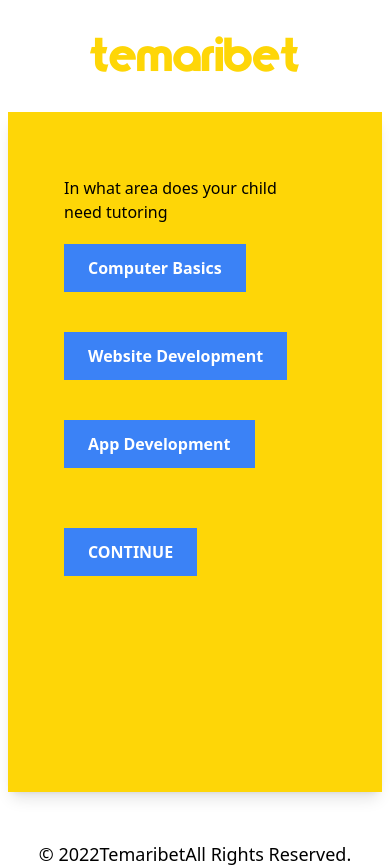
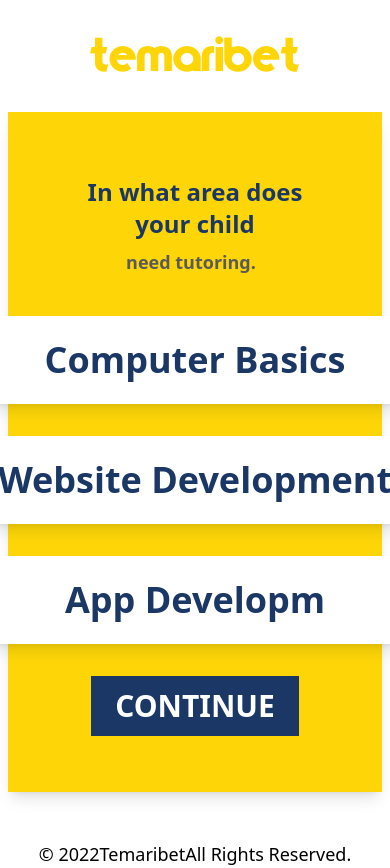
Before and after one commit to bekiTil/Temaribet-front-end-dev, a Next.js app in the folder TemariBet/nextjs-blog/: page /parentRegistration/11 in a window 390 px wide. Built offline with nearby package versions, Linux system fonts and the light colour scheme.

Commit message:
page11 made responsive

```diff
--- a/TemariBet/nextjs-blog/components/Parent/child_components/page11.js
+++ b/TemariBet/nextjs-blog/components/Parent/child_components/page11.js
@@ -1,28 +1,36 @@
 const Page11 = () => {
   return (
-    <div className = "bg-[#FED607]">
-      <div>
-        <h1>In what area does your child</h1>
-        <p>need tutoring</p>
+    <div className="bg-[#FED607]">
+      <div className="text-center lg:text-left">
+        <h1 className="text-2xl  md:text-3xl text-[#1A3765] font-bold 2xl:pr-30">
+          In what area does your child
+        </h1>
+        <p className=" text-lg md:text-2xl text-[#5A5A5A] font-semibold  pl-0 p-2">
+          need tutoring.
+        </p>
       </div>
 
-      <div>
-        <button className="my-5 bg-blue-500 hover:bg-blue-700 text-white font-bold py-3 px-6 ">
-          Computer Basics
-        </button>
-        <br></br>
-        <button className="my-5 bg-blue-500 hover:bg-blue-700 text-white font-bold py-3 px-6 ">
-          Website Development
-        </button>
-        <br></br>
-        <button className="my-5 bg-blue-500 hover:bg-blue-700 text-white font-bold py-3 px-6 ">
-          App Development
-        </button>
-        <br></br>
+      <div className = "grid justify-center lg:justify-start flex-col lg:justify-left">
+
+        <div className=" mt-8 text-center lg:text-left">
+          <button className="w-full  text-4xl shadow-lg bg-white w-34  text-[#1A3765] font-bold py-6   ">
+            Computer Basics
+          </button>
+        </div>
+        <div className="  mt-8  ">
+          <button className=" text-4xl shadow-lg bg-white w-max text-[#1A3765] font-bold py-6 px-3">
+            Website Development
+          </button>
+        </div>
+        <div className=" mt-8  ">
+          <button className="w-full text-4xl shadow-lg bg-white  text-[#1A3765] font-bold  py-6 ">
+            App Developm
+          </button>
+        </div>
       </div>
 
-      <div className = "mt-10">
-        <button className="bg-blue-500 hover:bg-blue-700 text-white font-bold py-3 px-6 ">
+      <div className="mt-8 text-center lg:text-left">
+        <button className=" bg-[#1A3765] hover:bg-blue-700 text-white text-3xl font-semibold py-3 px-6 ">
           CONTINUE
         </button>
       </div>
```
